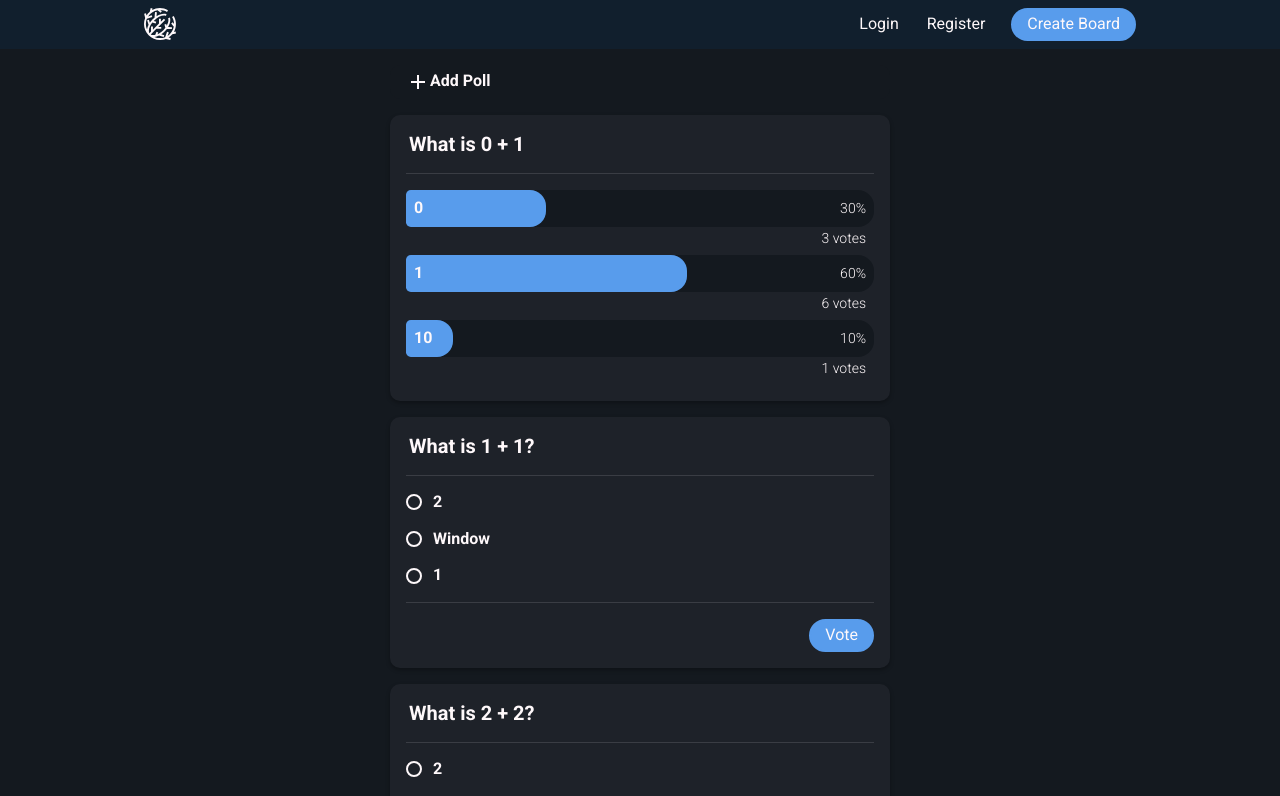
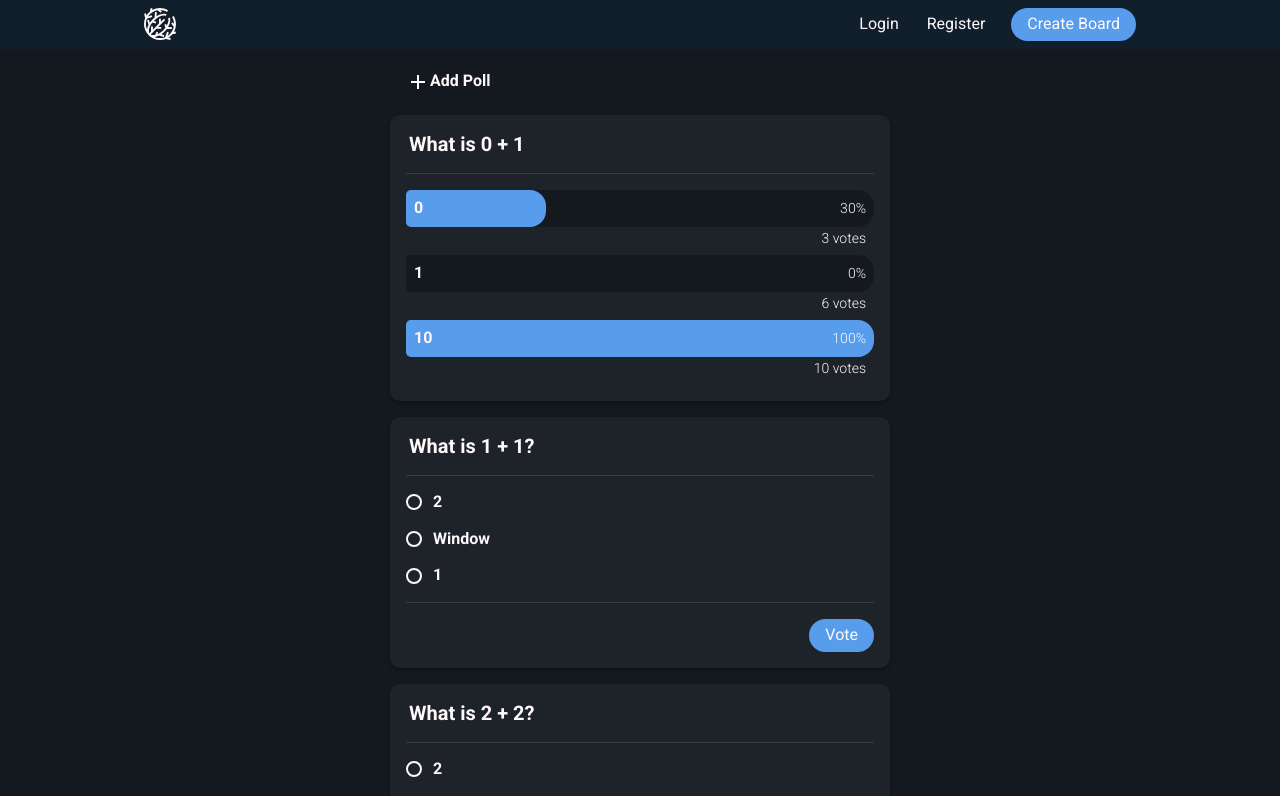
Before and after one commit to hhuuddoo/silent-classroom, a React (Create React App) app: page / in a window 1280 px wide. Shown: the top 796 px of the page. Built offline with nearby package versions, Linux system fonts and the light colour scheme.

Commit message:
fixed 0 percent result bug

```diff
--- a/src/containers/poll-results.js
+++ b/src/containers/poll-results.js
@@ -7,8 +7,8 @@ export default function PollResults({ question }) {
       <Question>{question}</Question>
       <Seperator />
       <PollOptionResult option="0" percentage="30" votes="3" />
-      <PollOptionResult option="1" percentage="60" votes="6" />
-      <PollOptionResult option="10" percentage="10" votes="1" />
+      <PollOptionResult option="1" percentage="0" votes="6" />
+      <PollOptionResult option="10" percentage="100" votes="10" />
     </Panel>
   );
 }
--- a/src/scss/_poll-result.scss
+++ b/src/scss/_poll-result.scss
@@ -15,13 +15,13 @@
       align-items: center;
       height: 100%;
       background-color: $blue;
-      padding-left: 0.5rem;
       border-radius: 0.3rem 1rem 1rem 0.3rem;
       transition: width 180ms ease-in-out;
     }
 
     &__option {
       margin: 0.5rem 0;
+      margin-left: 0.5rem;
       white-space: nowrap;
       font-weight: 700;
     }
--- a/src/scss/index.css
+++ b/src/scss/index.css
@@ -523,7 +523,6 @@ a:hover {
           align-items: center;
   height: 100%;
   background-color: #589cec;
-  padding-left: 0.5rem;
   border-radius: 0.3rem 1rem 1rem 0.3rem;
   -webkit-transition: width 180ms ease-in-out;
   transition: width 180ms ease-in-out;
@@ -531,6 +530,7 @@ a:hover {
 
 .poll-result-container .poll-result__option {
   margin: 0.5rem 0;
+  margin-left: 0.5rem;
   white-space: nowrap;
   font-weight: 700;
 }
```
Also changed, not shown: 1 other file (tests, documents, lock files or other folders).
